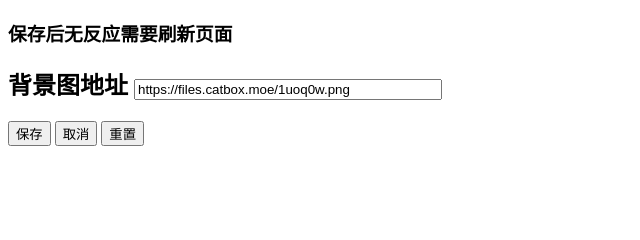
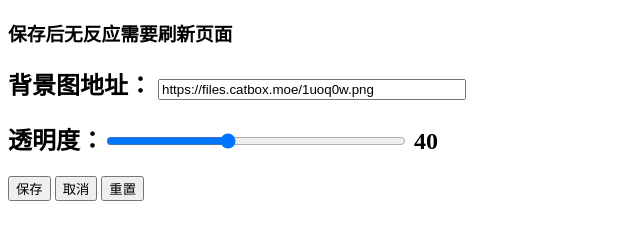
Before and after one commit to manongguai/chrome-bg, a browser extension: page options.html in a window 1280 px wide. Both pictures are taken after a click on the input "保存". Shown: the part 70-310 px from the top of the page, without its empty margins (0-640 px from the left). Drawn offline with Linux system fonts and the light colour scheme.

Commit message:
feat: add bgOpacity

```diff
--- a/options.html
+++ b/options.html
@@ -12,7 +12,16 @@
   <body>
     <h1>设置</h1>
     <h3>保存后无反应需要刷新页面</h3>
-    <h2>背景图地址 <input style="width: 300px" type="text" id="bgUrl" /></h2>
+    <h2>背景图地址： <input style="width: 300px" type="text" id="bgUrl" /></h2>
+    <h2>
+      透明度：<input
+        style="width: 300px"
+        type="range"
+        step="1"
+        id="bgOpacity"
+      />
+      <span id="opacityValue"></span>
+    </h2>
     <input type="submit" value="保存" id="save" />
     <input type="submit" value="取消" id="cancel" />
     <input type="submit" value="重置" id="reset" />
--- a/options.js
+++ b/options.js
@@ -2,13 +2,22 @@ $(function () {
   chrome.storage.sync.get("bgUrl", (budget) => {
     $("#bgUrl").val(budget.bgUrl || "https://files.catbox.moe/1uoq0w.png");
   });
+  chrome.storage.sync.get("bgOpacity", (budget) => {
+    $("#bgOpacity").val(budget.bgOpacity || 40);
+    $("#opacityValue").text(budget.bgOpacity || 40);
+  });
 
+  $("#bgOpacity").change((e) => {
+    $("#opacityValue").text(e.target.value);
+  });
   $("#save").click(() => {
     var bgUrl = $("#bgUrl").val();
+    var bgOpacity = $("#bgOpacity").val();
     if (bgUrl) {
       chrome.storage.sync.set(
         {
           bgUrl: bgUrl,
+          bgOpacity: Number(bgOpacity),
         },
         () => {
           close();
@@ -20,6 +29,7 @@ $(function () {
     chrome.storage.sync.set(
       {
         bgUrl: "https://files.catbox.moe/1uoq0w.png",
+        bgOpacity: 40,
       },
       () => {
         close();
```
Also changed, not shown: js/content-script.js (+10 -3 lines).
